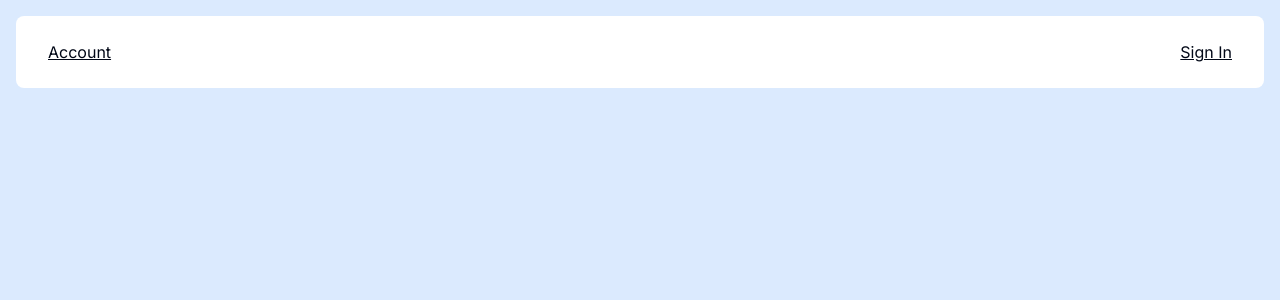
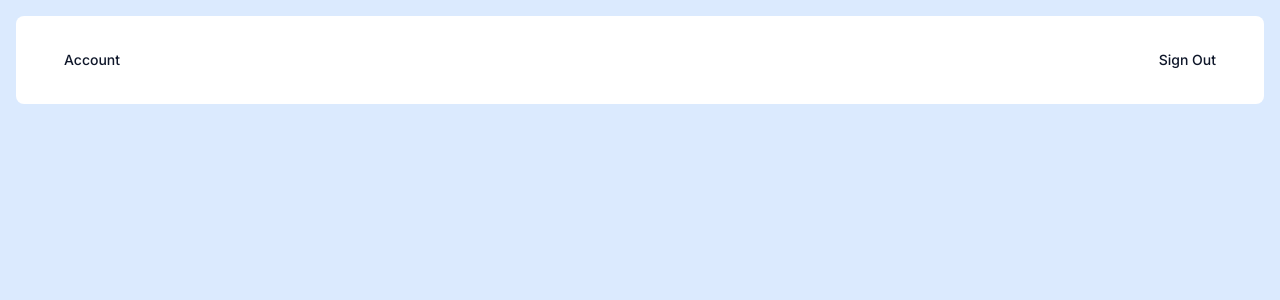
Before and after one commit to vezhdelit/nextjs-supabase-auth, a Next.js app: page / in a window 1280 px wide. Shown: the top 300 px of the page. Built offline with nearby package versions, Linux system fonts and the light colour scheme.

Commit message:
refactor: minor code changes

```diff
--- a/app/auth/callback/route.ts
+++ b/app/auth/callback/route.ts
@@ -12,5 +12,5 @@ export const GET = async (req: NextRequest) => {
     await supabase.auth.exchangeCodeForSession(code);
   }
 
-  return NextResponse.redirect(new URL("/account", req.url));
+  return NextResponse.redirect(new URL("/", req.url));
 };
--- a/app/page.tsx
+++ b/app/page.tsx
@@ -1,16 +1,18 @@
+import { Button } from "@/components/ui/button";
 import Link from "next/link";
 
 const Home = () => {
   return (
     <section className=" flex flex-col w-screen h-screen items-center ">
       <div className="flex p-4 w-full">
-        <nav className="flex w-full bg-white py-6 px-8 rounded-lg justify-between">
-          <Link href="/account" className="underline">
-            Account
-          </Link>
-          <Link href="/signin" className="underline">
-            Sign In
-          </Link>
+        <nav className="flex w-full bg-white py-6 px-8 rounded-lg justify-between items-center">
+          <Button variant="link" asChild>
+            <Link href="/account">Account</Link>
+          </Button>
+
+          <form action="/auth/signout" method="post">
+            <Button variant="link">Sign Out</Button>
+          </form>
         </nav>
       </div>
     </section>
--- a/components/ui/form/account-form.tsx
+++ b/components/ui/form/account-form.tsx
@@ -10,7 +10,7 @@ import { Input } from "../input";
 import UploadAvatar from "./upload-avatar";
 import { Label } from "../label";
 
-export default function AccountForm({ session }: { session: Session | null }) {
+const AccountForm = ({ session }: { session: Session | null }) => {
   const supabase = createClientComponentClient<Database>();
   const [loading, setLoading] = useState(true);
   const [fullname, setFullname] = useState<string | null>(null);
@@ -53,7 +53,7 @@ export default function AccountForm({ session }: { session: Session | null }) {
     getProfile();
   }, [user, getProfile]);
 
-  async function updateProfile({
+  const updateProfile = async ({
     username,
     website,
     avatar_url,
@@ -62,7 +62,7 @@ export default function AccountForm({ session }: { session: Session | null }) {
     fullname: string | null;
     website: string | null;
     avatar_url: string | null;
-  }) {
+  }) => {
     try {
       setLoading(true);
 
@@ -81,7 +81,7 @@ export default function AccountForm({ session }: { session: Session | null }) {
     } finally {
       setLoading(false);
     }
-  }
+  };
 
   if (!user) {
     return (
@@ -147,14 +147,8 @@ export default function AccountForm({ session }: { session: Session | null }) {
           {loading ? "Loading ..." : "Update"}
         </Button>
       </div>
-
-      <div>
-        <form action="/auth/signout" method="post">
-          <Button className="w-full" type="submit">
-            Sign out
-          </Button>
-        </form>
-      </div>
     </div>
   );
-}
+};
+
+export default AccountForm;
--- a/components/ui/form/auth-form.tsx
+++ b/components/ui/form/auth-form.tsx
@@ -5,7 +5,7 @@ import { createClientComponentClient } from "@supabase/auth-helpers-nextjs";
 import { Database } from "@/types/supabase";
 import { getURL } from "@/utils/helpers";
 
-export default function AuthForm() {
+const AuthForm = async () => {
   const supabase = createClientComponentClient<Database>();
 
   return (
@@ -27,4 +27,6 @@ export default function AuthForm() {
       redirectTo={`${getURL()}/auth/callback`}
     />
   );
-}
+};
+
+export default AuthForm;
--- a/components/ui/form/upload-avatar.tsx
+++ b/components/ui/form/upload-avatar.tsx
@@ -9,7 +9,7 @@ import { Label } from "../label";
 import { Input } from "../input";
 type Profiles = Database["public"]["Tables"]["profiles"]["Row"];
 
-export default function Avatar({
+const Avatar = ({
   uid,
   url,
   size,
@@ -19,13 +19,13 @@ export default function Avatar({
   url: Profiles["avatar_url"];
   size: number;
   onUpload: (url: string) => void;
-}) {
+}) => {
   const supabase = createClientComponentClient<Database>();
   const [avatarUrl, setAvatarUrl] = useState<Profiles["avatar_url"]>(url);
   const [uploading, setUploading] = useState(false);
 
   useEffect(() => {
-    async function downloadImage(path: string) {
+    const downloadImage = async (path: string) => {
       try {
         const { data, error } = await supabase.storage
           .from("avatars")
@@ -39,7 +39,7 @@ export default function Avatar({
       } catch (error) {
         console.log("Error downloading image: ", error);
       }
-    }
+    };
 
     if (url) downloadImage(url);
   }, [url, supabase]);
@@ -114,4 +114,6 @@ export default function Avatar({
       </div>
     </div>
   );
-}
+};
+
+export default Avatar;
```
Also changed, not shown: app/layout.tsx (+4 -6 lines).
